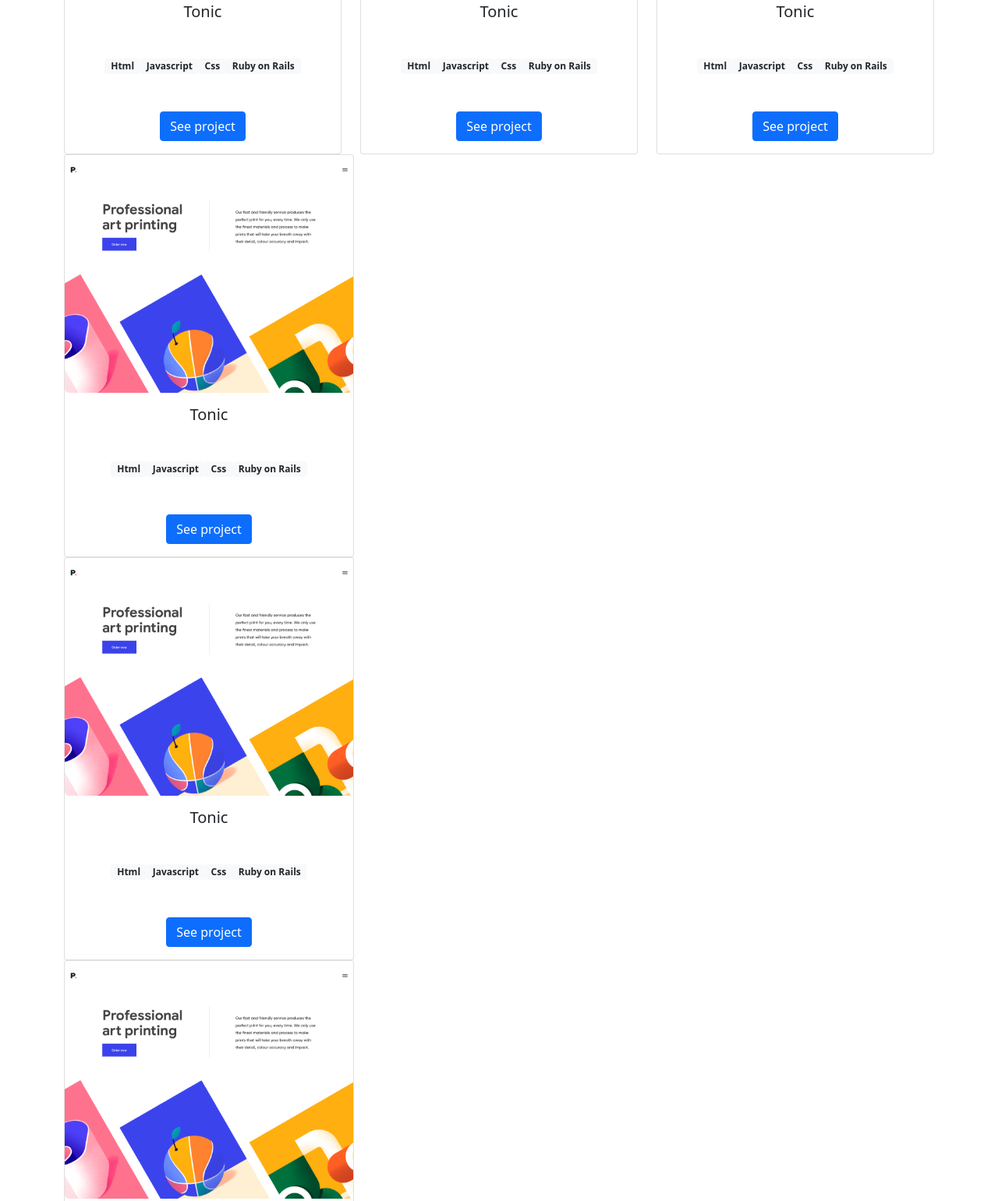
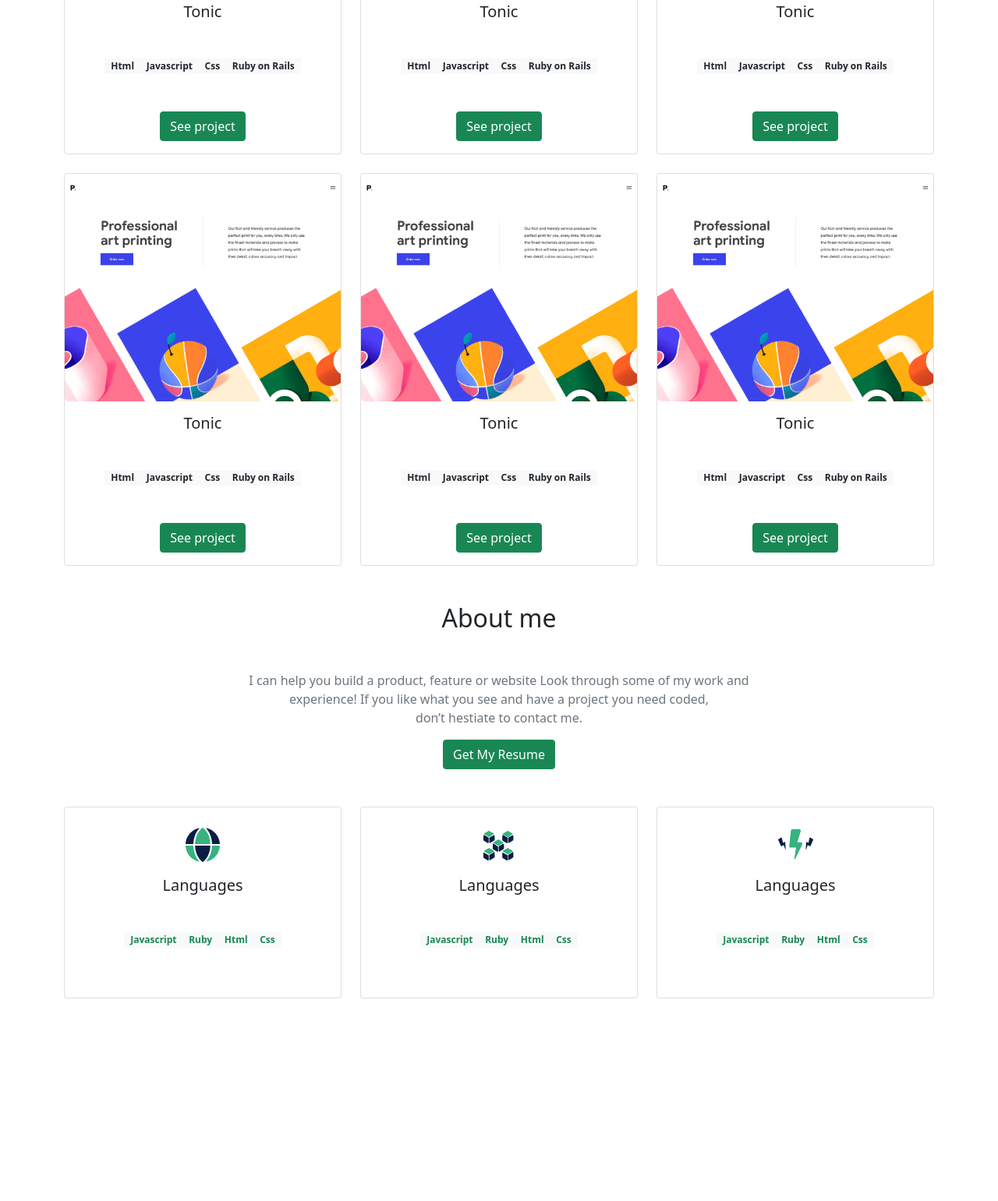
Before and after one commit to Koshao-sys/Bootstrap-Personal-Portfolio, a plain HTML site: page index.html in a window 1280 px wide. Shown: the part 716-2257 px from the top of the page at 78% size. After the commit the page ends 1997 px from the top, so only its background shows below. Drawn offline with Linux system fonts and the light colour scheme.

Commit message:
Added the skills section

```diff
--- a/index.html
+++ b/index.html
@@ -57,7 +57,12 @@
                   <span class="badge text-dark bg-light">Css</span>
                   <span class="badge text-dark bg-light">Ruby on Rails</span>
                 </div>
-                <button type="button" class="btn btn-primary" data-bs-toggle="modal" data-bs-target="#staticBackdrop">
+                <button
+                  type="button"
+                  class="btn btn-success"
+                  data-bs-toggle="modal"
+                  data-bs-target="#staticBackdrop"
+                >
                   See project
                 </button>
               </div>
@@ -79,7 +84,12 @@
                   <span class="badge text-dark bg-light">Css</span>
                   <span class="badge text-dark bg-light">Ruby on Rails</span>
                 </div>
-                <button type="button" class="btn btn-primary" data-bs-toggle="modal" data-bs-target="#staticBackdrop">
+                <button
+                  type="button"
+                  class="btn btn-success"
+                  data-bs-toggle="modal"
+                  data-bs-target="#staticBackdrop"
+                >
                   See project
                 </button>
               </div>
@@ -101,13 +111,20 @@
                   <span class="badge text-dark bg-light">Css</span>
                   <span class="badge text-dark bg-light">Ruby on Rails</span>
                 </div>
-                <button type="button" class="btn btn-primary" data-bs-toggle="modal" data-bs-target="#staticBackdrop">
+                <button
+                  type="button"
+                  class="btn btn-success"
+                  data-bs-toggle="modal"
+                  data-bs-target="#staticBackdrop"
+                >
                   See project
                 </button>
               </div>
             </div>
           </div>
-          <div>
+        </div>
+
+        <div class="row mt-4">
           <div class="col-md-4">
             <div class="card text-center">
               <img
@@ -123,7 +140,12 @@
                   <span class="badge text-dark bg-light">Css</span>
                   <span class="badge text-dark bg-light">Ruby on Rails</span>
                 </div>
-                <button type="button" class="btn btn-primary" data-bs-toggle="modal" data-bs-target="#staticBackdrop">
+                <button
+                  type="button"
+                  class="btn btn-success"
+                  data-bs-toggle="modal"
+                  data-bs-target="#staticBackdrop"
+                >
                   See project
                 </button>
               </div>
@@ -145,7 +167,12 @@
                   <span class="badge text-dark bg-light">Css</span>
                   <span class="badge text-dark bg-light">Ruby on Rails</span>
                 </div>
-                <button type="button" class="btn btn-primary" data-bs-toggle="modal" data-bs-target="#staticBackdrop">
+                <button
+                  type="button"
+                  class="btn btn-success"
+                  data-bs-toggle="modal"
+                  data-bs-target="#staticBackdrop"
+                >
                   See project
                 </button>
               </div>
@@ -167,34 +194,121 @@
                   <span class="badge text-dark bg-light">Css</span>
                   <span class="badge text-dark bg-light">Ruby on Rails</span>
                 </div>
-                <button type="button" class="btn btn-primary" data-bs-toggle="modal" data-bs-target="#staticBackdrop">
+                <button
+                  type="button"
+                  class="btn btn-success"
+                  data-bs-toggle="modal"
+                  data-bs-target="#staticBackdrop"
+                >
                   See project
                 </button>
               </div>
+            </div>
+          </div>
+        </div>
 
-                <!-- Modal -->
-                <div class="modal fade" id="staticBackdrop" data-bs-backdrop="static" data-bs-keyboard="false" tabindex="-1" aria-labelledby="staticBackdropLabel" aria-hidden="true">
-                  <div class="modal-dialog">
-                    <div class="modal-content">
-                      <div class="modal-header">
-                        <h5 class="modal-title" id="staticBackdropLabel">See project</h5>
-                        <button type="button" class="btn-close" data-bs-dismiss="modal" aria-label="Close"></button>
-                      </div>
-                      <div class="modal-body">
-                        Here are some of our projects
-                      </div>
-                      <div class="modal-footer">
-                        <button type="button" class="btn btn-secondary" data-bs-dismiss="modal">Close</button>
-                      </div>
-                    </div>
-                  </div>
+        <!-- Modal -->
+        <div
+          class="modal fade"
+          id="staticBackdrop"
+          data-bs-backdrop="static"
+          data-bs-keyboard="false"
+          tabindex="-1"
+          aria-labelledby="staticBackdropLabel"
+          aria-hidden="true"
+        >
+          <div class="modal-dialog">
+            <div class="modal-content">
+              <div class="modal-header">
+                <h5 class="modal-title" id="staticBackdropLabel">
+                  See project
+                </h5>
+                <button
+                  type="button"
+                  class="btn-close"
+                  data-bs-dismiss="modal"
+                  aria-label="Close"
+                ></button>
+              </div>
+              <div class="modal-body">Here are some of our projects</div>
+              <div class="modal-footer">
+                <button
+                  type="button"
+                  class="btn btn-secondary"
+                  data-bs-dismiss="modal"
+                >
+                  Close
+                </button>
+              </div>
+            </div>
+          </div>
+        </div>
+      </div>
+    </section>
+
+    <section>
+      <div class="container justify-content-center">
+        <h2 class="my-5 text-center">About me</h2>
+        <p class="text-muted mt-2 text-center">
+          I can help you build a product, feature or website Look through some of my work and<br> experience! If you like what you see and have a project you need coded,<br>don’t hestiate to contact me.
+        </p>
+        <center><button type="button" class="btn btn-success">Get My Resume</button></center>
+      </div>
+      <div class="container justify-content-center">
+        <div class="row">
+          <div class="col-md-4">
+            <div class="card text-center justify-content-center mt-5 pt-4">
+              <div class="rounded-circle">
+                  <img src="./images/Icon-Langguage.svg" alt="Language Icon">
+              </div>
+              <div class="card-body">
+                <h5 class="card-title text-center">Languages</h5>
+                <div class="d-flex justify-content-center my-5">
+                  <span class="badge text-success bg-light">Javascript</span>
+                  <span class="badge text-success bg-light">Ruby</span>
+                  <span class="badge text-success bg-light">Html</span>
+                  <span class="badge text-success bg-light">Css</span>
                 </div>
               </div>
             </div>
           </div>
+
+          <div class="col-md-4">
+            <div class="card text-center justify-content-center mt-5 pt-4">
+              <div class="rounded-circle">
+                  <img src="./images/Icon-Name.svg" alt="Language Icon">
+              </div>
+              <div class="card-body">
+                <h5 class="card-title text-center">Languages</h5>
+                <div class="d-flex justify-content-center my-5">
+                  <span class="badge text-success bg-light">Javascript</span>
+                  <span class="badge text-success bg-light">Ruby</span>
+                  <span class="badge text-success bg-light">Html</span>
+                  <span class="badge text-success bg-light">Css</span>
+                </div>
+              </div>
+            </div>
           </div>
+
+          <div class="col-md-4">
+            <div class="card text-center justify-content-center mt-5 pt-4">
+              <div class="rounded-circle">
+                  <img src="./images/Iconskills.svg" alt="Language Icon">
+              </div>
+              <div class="card-body">
+                <h5 class="card-title text-center">Languages</h5>
+                <div class="d-flex justify-content-center my-5">
+                  <span class="badge text-success bg-light">Javascript</span>
+                  <span class="badge text-success bg-light">Ruby</span>
+                  <span class="badge text-success bg-light">Html</span>
+                  <span class="badge text-success bg-light">Css</span>
+                </div>
+              </div>
+            </div>
+          </div>
+
         </div>
-    </div>
+      </div>
     </section>
 
     <script src="js/bootstrap.bundle.min.js"></script>
```
